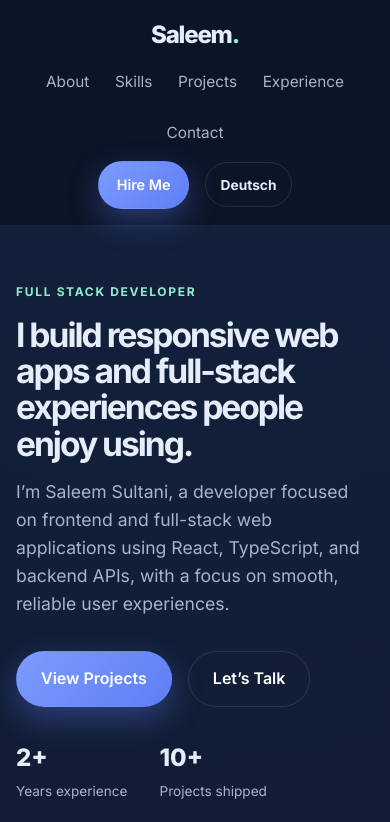
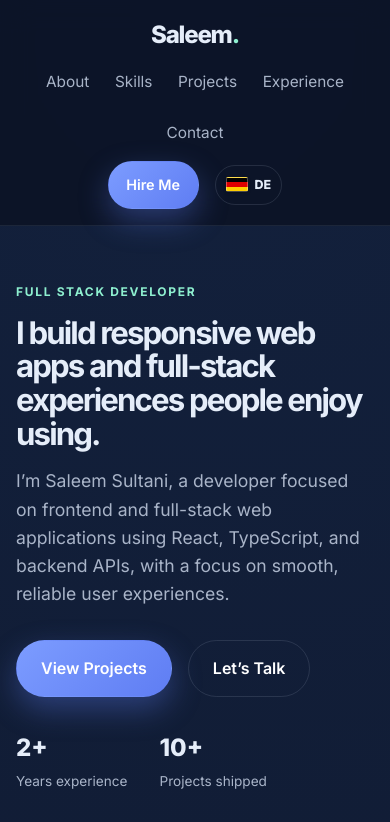
Before and after one commit to saleemsultani/Saleem-Portfolio, a website: page index.html in a window 390 px wide. Shown: the top 822 px of the page. Drawn offline with Linux system fonts and the light colour scheme.

Commit message:
last commit

```diff
--- a/index.html
+++ b/index.html
@@ -17,7 +17,7 @@
       href="https://fonts.googleapis.com/css2?family=Inter:wght@400;500;600;700;800;900&display=swap"
       rel="stylesheet"
     />
-    <link rel="stylesheet" href="styles.css?v=responsive-1" />
+    <link rel="stylesheet" href="styles.css?v=responsive-2" />
   </head>
   <body>
     <header class="site-header">
@@ -31,7 +31,10 @@
           <a href="#contact" data-en="Contact" data-de="Kontakt">Contact</a>
         </nav>
         <a class="button button-small" href="#contact" data-en="Hire Me" data-de="Kontakt aufnehmen">Hire Me</a>
-        <button class="language-toggle" id="languageToggle" type="button" aria-label="Switch language to German" data-en="Deutsch" data-de="English">Deutsch</button>
+        <button class="language-toggle" id="languageToggle" type="button" aria-label="Switch language to German" aria-pressed="false">
+          <span class="language-flag flag-de" aria-hidden="true"></span>
+          <span class="language-code">DE</span>
+        </button>
       </div>
     </header>
 
--- a/script.js
+++ b/script.js
@@ -1,5 +1,7 @@
 document.addEventListener("DOMContentLoaded", () => {
   const languageToggle = document.getElementById("languageToggle");
+  const languageCode = languageToggle?.querySelector(".language-code");
+  const languageFlag = languageToggle?.querySelector(".language-flag");
   const supportedLanguages = ["en", "de"];
   const savedLanguage = localStorage.getItem("portfolio-language");
   let currentLanguage = supportedLanguages.includes(savedLanguage) ? savedLanguage : "en";
@@ -24,6 +26,9 @@ document.addEventListener("DOMContentLoaded", () => {
     if (description) description.content = description.dataset[`${language}Content`];
 
     if (languageToggle) {
+      const targetLanguage = language === "en" ? "de" : "gb";
+      languageCode.textContent = language === "en" ? "DE" : "EN";
+      languageFlag.className = `language-flag flag-${targetLanguage}`;
       languageToggle.setAttribute(
         "aria-label",
         language === "en" ? "Switch language to German" : "Sprache zu Englisch wechseln"
--- a/styles.css
+++ b/styles.css
@@ -123,8 +123,14 @@ img {
 }
 
 .language-toggle {
+  display: inline-flex;
+  align-items: center;
+  justify-content: center;
+  gap: 0.4rem;
   flex-shrink: 0;
-  padding: 0.65rem 0.9rem;
+  min-width: 62px;
+  min-height: 40px;
+  padding: 0.45rem 0.65rem;
   border: 1px solid var(--border);
   border-radius: 999px;
   background: transparent;
@@ -134,6 +140,58 @@ img {
   font-weight: 700;
   cursor: pointer;
   transition: border-color 0.2s ease, background-color 0.2s ease;
+}
+
+.language-flag {
+  position: relative;
+  display: inline-block;
+  width: 22px;
+  height: 15px;
+  flex: 0 0 22px;
+  overflow: hidden;
+  border: 1px solid rgba(255, 255, 255, 0.3);
+  border-radius: 2px;
+  box-shadow: 0 1px 3px rgba(0, 0, 0, 0.25);
+}
+
+.flag-de {
+  background: linear-gradient(
+    to bottom,
+    #000 0 33.33%,
+    #dd0000 33.33% 66.66%,
+    #ffce00 66.66% 100%
+  );
+}
+
+.flag-gb {
+  background-color: #012169;
+  background-image:
+    linear-gradient(32deg, transparent 42%, #fff 42% 48%, #c8102e 48% 52%, #fff 52% 58%, transparent 58%),
+    linear-gradient(-32deg, transparent 42%, #fff 42% 48%, #c8102e 48% 52%, #fff 52% 58%, transparent 58%);
+}
+
+.flag-gb::before,
+.flag-gb::after {
+  position: absolute;
+  inset: 0;
+  content: "";
+}
+
+.flag-gb::before {
+  background:
+    linear-gradient(to right, transparent 0 38%, #fff 38% 62%, transparent 62%),
+    linear-gradient(to bottom, transparent 0 28%, #fff 28% 72%, transparent 72%);
+}
+
+.flag-gb::after {
+  background:
+    linear-gradient(to right, transparent 0 44%, #c8102e 44% 56%, transparent 56%),
+    linear-gradient(to bottom, transparent 0 37%, #c8102e 37% 63%, transparent 63%);
+}
+
+.language-code {
+  font-size: 0.78rem;
+  font-weight: 800;
 }
 
 .language-toggle:hover,
@@ -181,7 +239,7 @@ h2 {
 }
 
 h1 {
-  font-size: clamp(2.7rem, 5vw, 5rem);
+  font-size: clamp(2.4rem, 4.2vw, 4.4rem);
   line-height: 1;
   letter-spacing: -0.06em;
   margin-bottom: 1rem;
@@ -597,7 +655,7 @@ h1 {
   }
 
   .hero h1 {
-    font-size: 2.1rem;
+    font-size: 1.95rem;
     line-height: 1.08;
   }
 
@@ -620,6 +678,6 @@ h1 {
 
 @media (max-width: 360px) {
   .hero h1 {
-    font-size: 1.85rem;
+    font-size: 1.7rem;
   }
 }
```
